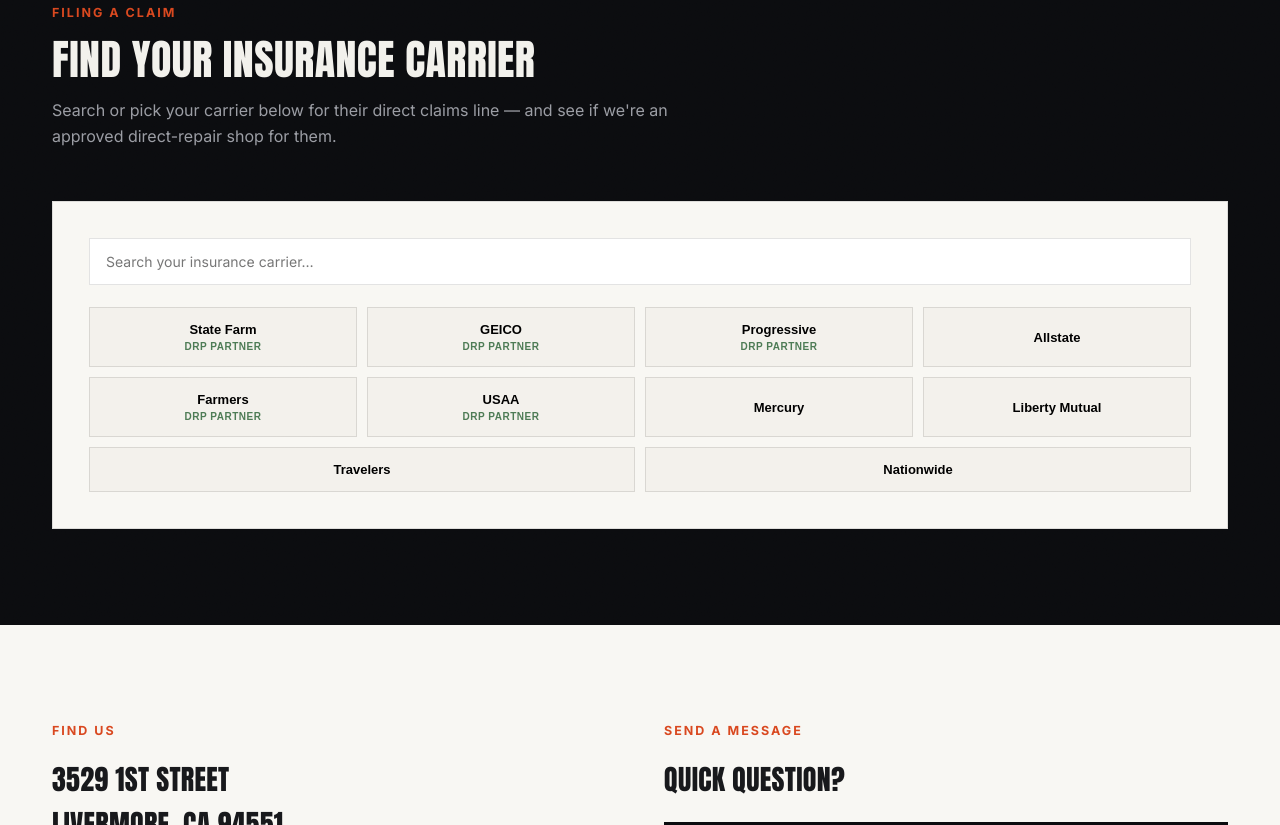
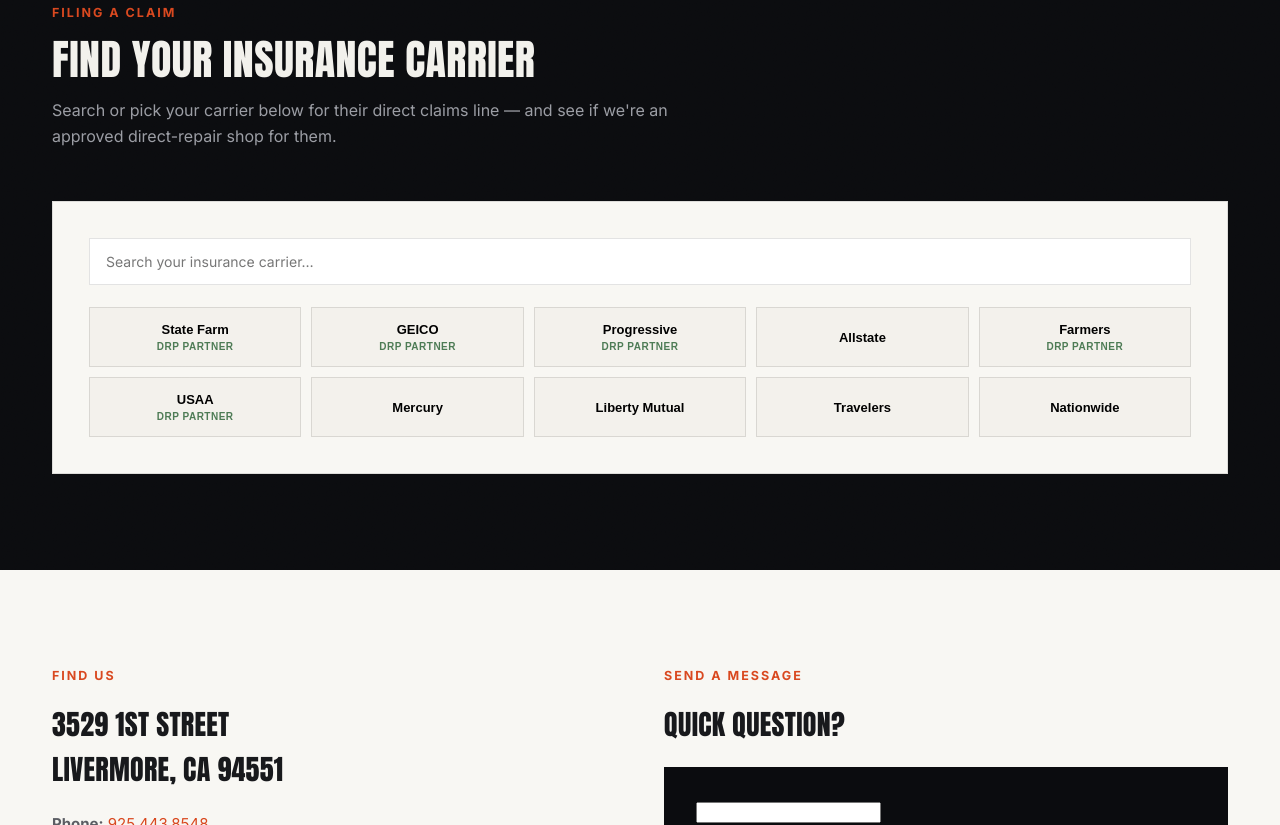
Before and after one commit to MUSO-VENTURES/Tri-Valley-Auto-Body, a plain HTML site: page index.html in a window 1280 px wide. Shown: the part 9645-10470 px from the top of the page. Drawn offline with Linux system fonts and the light colour scheme.

Commit message:
Even out the insurance carrier grid to a 5,5 split
Switched from 4 columns (10 carriers -> ragged 4,4,2) to 5 columns,
giving a perfectly even 5,5 split for the current 10-carrier list.
Added a 3-column tablet breakpoint and kept 2-column mobile — both
still centered via justify-content if the carrier count ever changes
and stops dividing evenly.

```diff
--- a/css/styles.css
+++ b/css/styles.css
@@ -340,8 +340,9 @@
 .ins-search{display:flex;gap:10px;margin-bottom:22px;}
 .ins-search input{flex:1;padding:14px 16px;border:1px solid var(--line-light);font-family:var(--body);font-size:14px;}
 .ins-grid{display:flex;flex-wrap:wrap;justify-content:center;gap:10px;}
-.ins-chip{flex:1 1 calc(25% - 7.5px);min-width:140px;border:1px solid var(--line-light);padding:14px 12px;text-align:center;font-size:13px;font-weight:600;cursor:pointer;background:var(--paper);transition:border-color .15s ease,background .15s ease;}
-@media (max-width:820px){.ins-chip{flex-basis:calc(50% - 5px);}}
+.ins-chip{flex:1 1 calc(20% - 8px);min-width:140px;border:1px solid var(--line-light);padding:14px 12px;text-align:center;font-size:13px;font-weight:600;cursor:pointer;background:var(--paper);transition:border-color .15s ease,background .15s ease;}
+@media (max-width:980px){.ins-chip{flex-basis:calc(33.333% - 6.67px);}}
+@media (max-width:640px){.ins-chip{flex-basis:calc(50% - 5px);}}
 .ins-chip:hover,.ins-chip.active{border-color:var(--accent);background:var(--white);}
 .ins-chip .drp{display:block;font-size:10px;color:var(--good);font-weight:700;letter-spacing:.05em;text-transform:uppercase;margin-top:4px;}
 .ins-result{margin-top:26px;padding:24px;background:var(--paper);border-left:4px solid var(--accent);display:none;}
```
